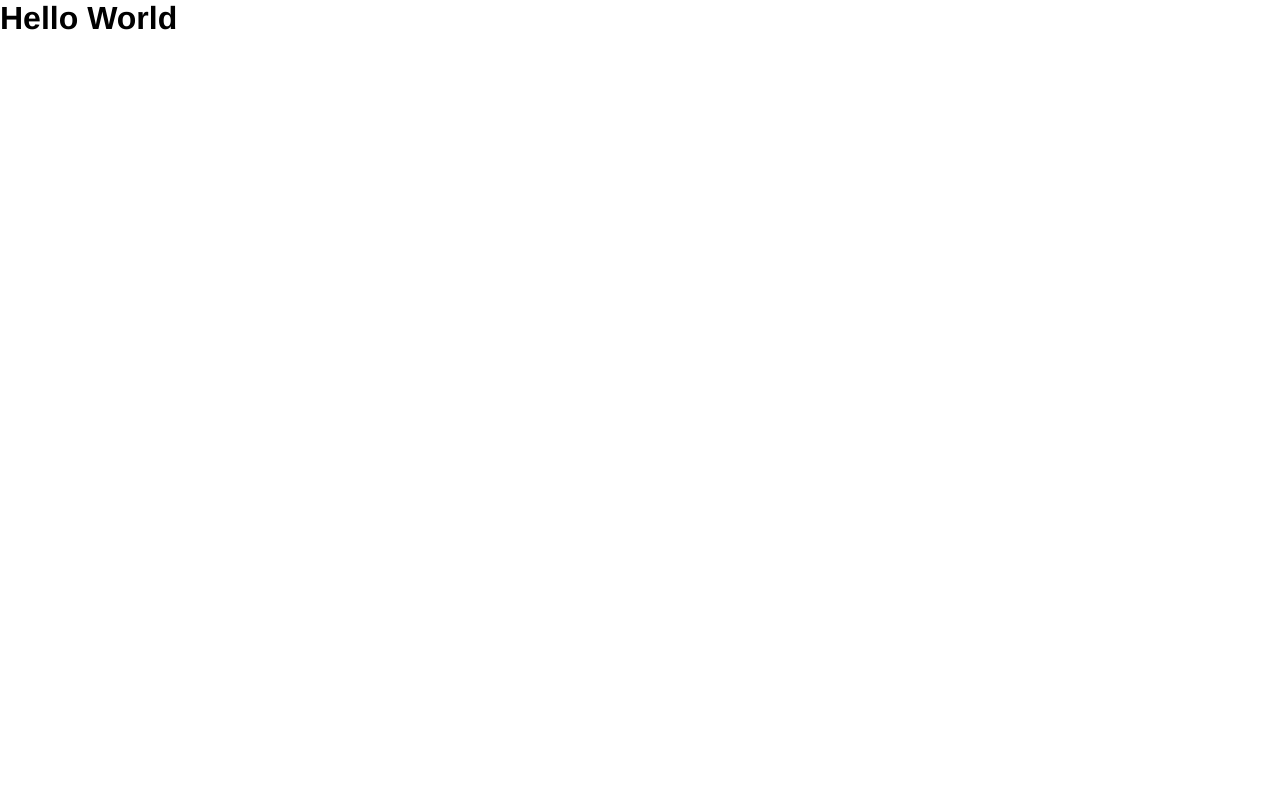
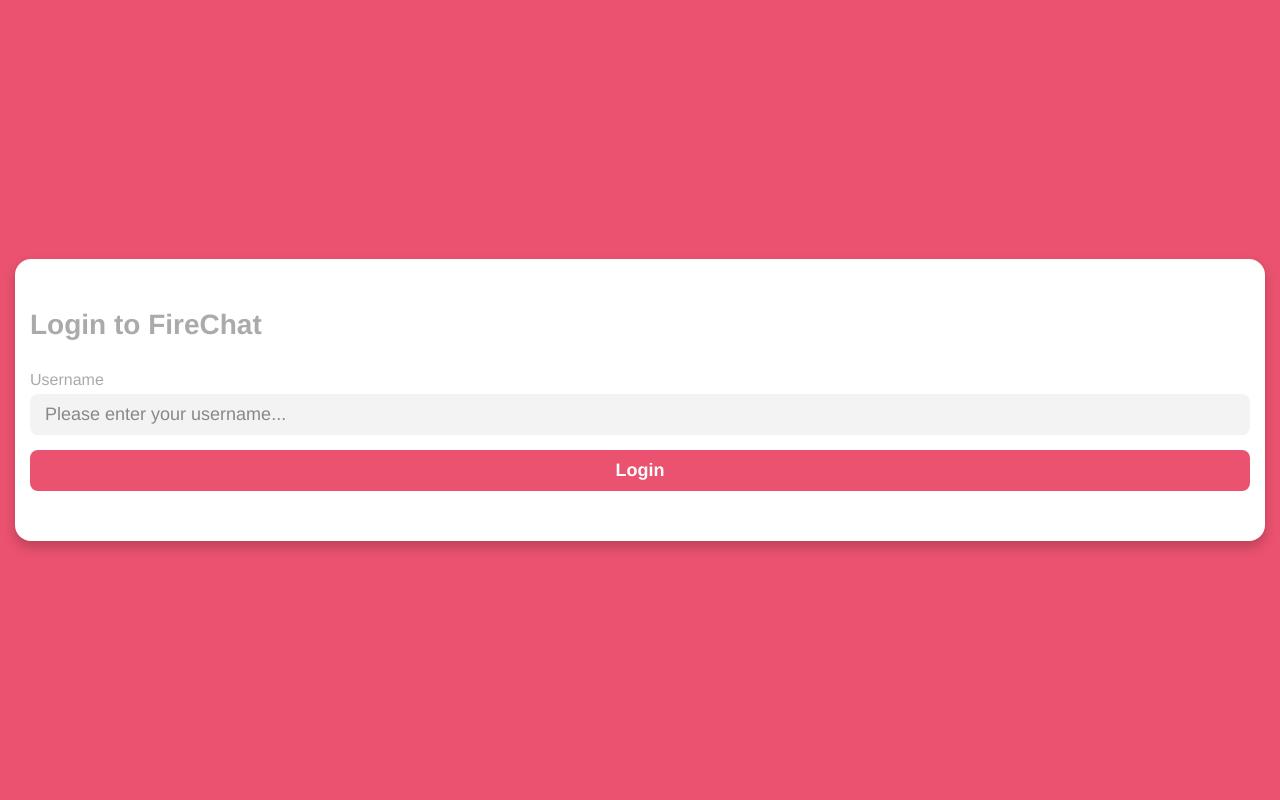
Before and after one commit to Demonbane18/fire-chat-vue, a Vue app in the folder real-time-chat/: page / in a window 1280 px wide. Shown: the top 800 px of the page. Built offline with nearby package versions, Linux system fonts and the light colour scheme.

Commit message:
Update App.vue

```diff
--- a/real-time-chat/src/App.vue
+++ b/real-time-chat/src/App.vue
@@ -1,7 +1,22 @@
 <template>
-<!-- add import db -->
+<!-- add login form-->
 <!-- add styles -->
-<h1>Hello World</h1>
+<!-- add chat view -->
+<div class="view login">
+  <form class="login-form">
+    <div class="form-inner">
+      <h1>Login to FireChat</h1>
+      <label for="username">Username</label>
+      <input type="text" placeholder="Please enter your username...">
+      <input type="submit" value="Login">
+    </div>
+  </form>
+</div>
+
+<div class="view chat">
+  <h1>Chat View</h1>
+</div>
+
 </template>
 
 <script>
```
